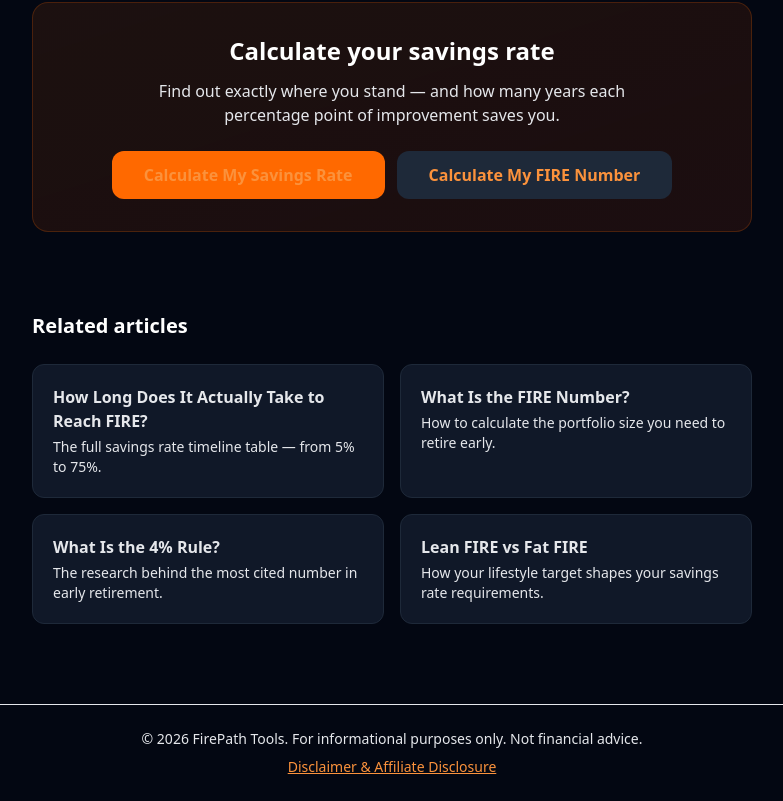
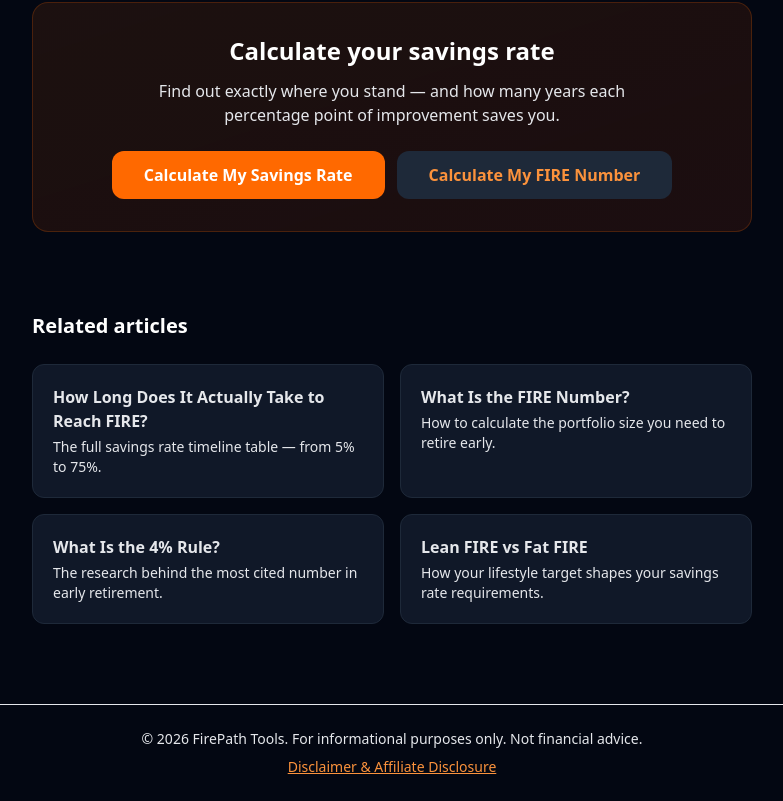
Before and after one commit to giraudsebastien79000-max/firepathtools, a Next.js app: page /blog/one-number-that-matters-more-than-fire-number in a window 1280 px wide. Shown: the part 4744-5545 px from the top of the page, without its empty margins (248-1031 px from the left). Built offline with nearby package versions, Linux system fonts and the light colour scheme.

Commit message:
Fix orange button text color

```diff
--- a/app/blog/one-number-that-matters-more-than-fire-number/page.tsx
+++ b/app/blog/one-number-that-matters-more-than-fire-number/page.tsx
@@ -301,7 +301,7 @@ export default function OneNumberThatMatters() {
           <div className="flex flex-col sm:flex-row gap-3 justify-center">
             <Link
               href="/tools/savings-rate"
-              className="inline-block bg-orange-500 hover:bg-orange-400 text-white font-semibold px-8 py-3 rounded-xl transition-colors"
+              className="inline-block bg-orange-500 hover:bg-orange-400 font-bold px-8 py-3 rounded-xl transition-colors" style={{color:"white"}}
             >
               Calculate My Savings Rate
             </Link>
```
